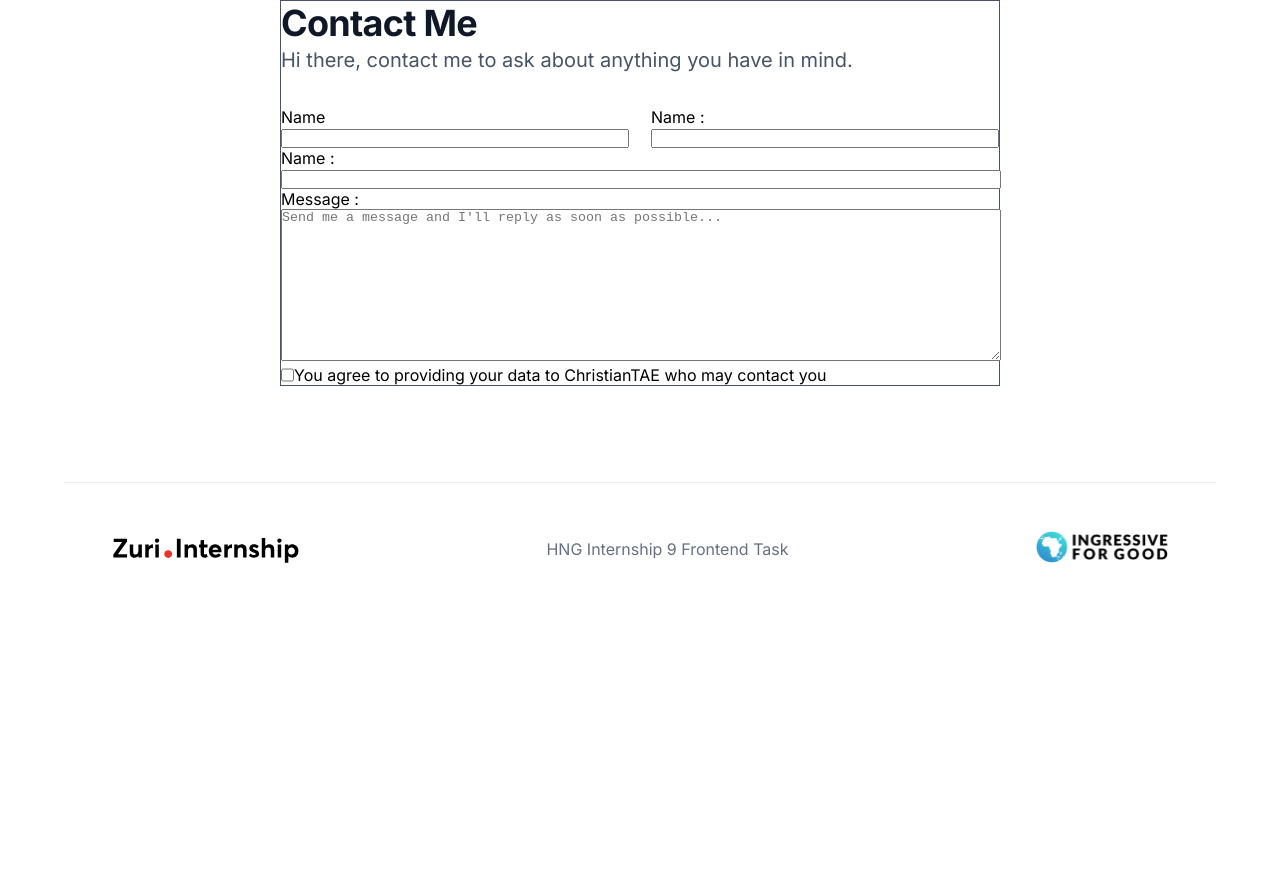
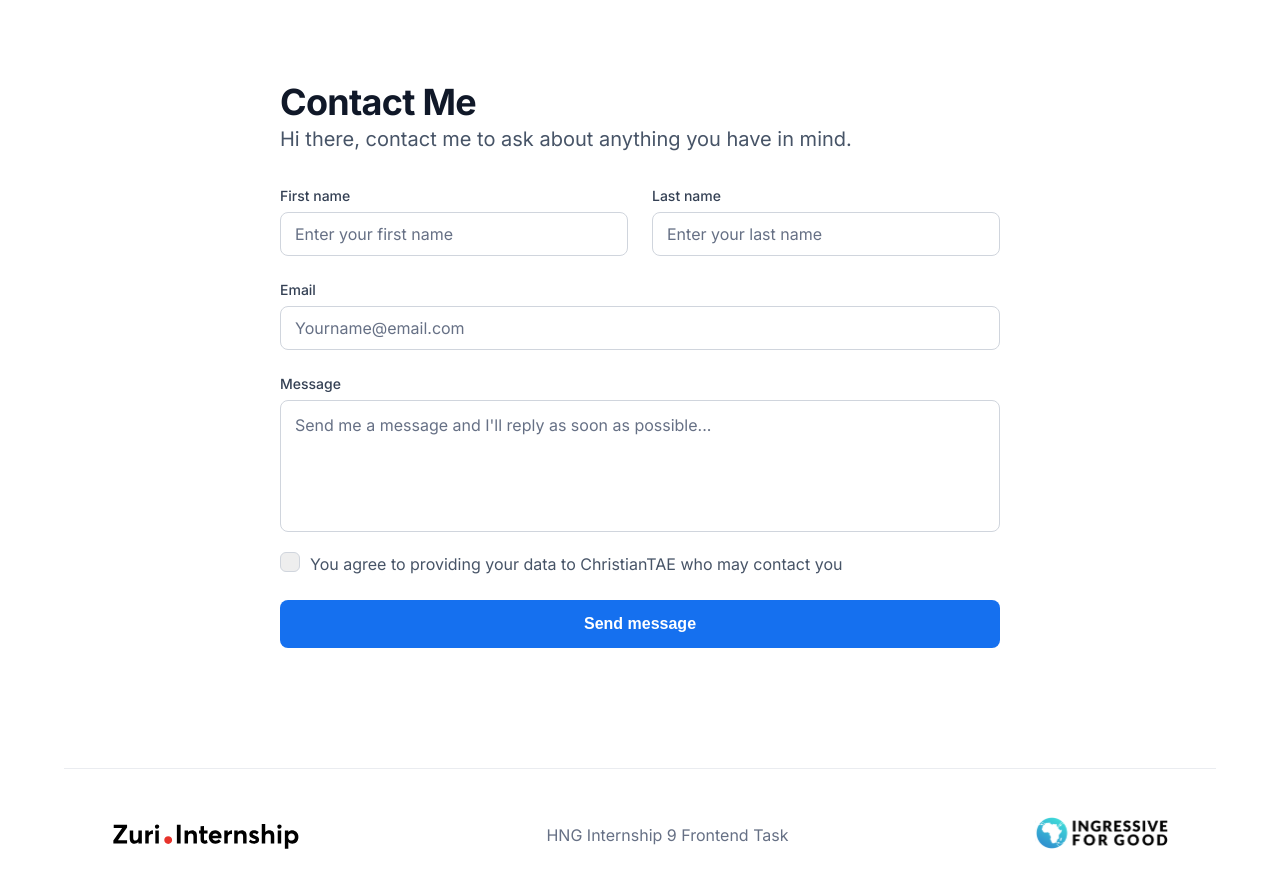
Before and after one commit to heytega/linkforest, a React (Create React App) app: page /Contact in a window 1280 px wide. Shown: the top 888 px of the page. Before the commit the page ends 800 px from the top, so only its background shows below. Built offline with nearby package versions, Linux system fonts and the light colour scheme.

Commit message:
styling: styled the form on the contact page

```diff
--- a/src/App.css
+++ b/src/App.css
@@ -1,6 +1,5 @@
 .main-container {
     background-color: #ffffff;
-    /* height: 72.375rem; */
     display: flex;
     flex-direction: column;
     align-items: center;
--- a/src/component_folder/form_folder/Form.css
+++ b/src/component_folder/form_folder/Form.css
@@ -1,9 +1,27 @@
 form {
     margin-top: 2rem;
+    font-family: 'Inter', sans-serif;
+    position: relative;
+}
+
+::placeholder{
+    color: #667085;
+}
+
+::placeholder, input, textarea{
+    font-weight: 400;
+    font-size: 16px;
+    line-height: 24px;
+    font-family: 'Inter', sans-serif;
 }
 
 form label {
     display: block;
+    font-weight: 500;
+    font-size: 14px;
+    line-height: 20px;
+    color: #344054;
+    margin-bottom: 6px;
 }
 
 .form-flex-container {
@@ -20,10 +38,137 @@ form label {
     width: 720px;
 }
 
-textarea{
-    width: 720px;
+textarea,input{
+    border: 1px solid #D0D5DD;
+    border-radius: 8px;
 }
 
-.checkbox{
+input{
+    height: 44px;
+    padding: 10px 14px;
+    align-items: center;
+}
+
+textarea{
+    width: 100%;
+    height: 132px;
+    padding: 12px 14px;
+    resize: none;
+}
+
+textarea:focus, input:focus{
+    outline: none;
+    box-shadow: 0px 3px 2px rgba(16, 24, 40, 0.05), 0px 0px 10px 1px #D1E9FF;
+}
+
+/* .checkbox-container{
     display: flex;
+    align-items: center;
+    margin-top: -0.5rem;
+} */
+
+.form-control{
+    margin-bottom: 1.5rem;
+    position: relative;
 }
+
+/* #checkbox {
+    width: 20px;
+    height: 20px;
+    border-radius: 6px;
+    border: 1px solid #D0D5DD;
+} */
+
+
+/* Customize the label (the container) */
+.checkbox-container {
+    display: block;
+    position: relative;
+    padding-left: 30px;
+    margin-top: -0.5rem;
+    /* margin-bottom: 12px; */
+    cursor: pointer;
+    font-size: 16px;
+    font-weight: 400;
+    line-height: 24px;
+    color: #475467;
+    -webkit-user-select: none;
+    -moz-user-select: none;
+    -ms-user-select: none;
+    user-select: none;
+}
+
+/* Hide the browser's default checkbox */
+.checkbox-container input {
+    position: absolute;
+    opacity: 0;
+    cursor: pointer;
+    height: 0;
+    width: 0;
+}
+
+/* Create a custom checkbox */
+.checkmark {
+    position: absolute;
+    top: 0;
+    left: 0;
+    width: 20px;
+    height: 20px;
+    border-radius: 6px;
+    border: 1px solid #D0D5DD;
+    background-color: #eee;
+}
+
+/* On mouse-over, add a grey background color */
+.checkbox-container:hover input~.checkmark {
+    /* background-color: #ccc; */
+    box-shadow: 0px 3px 2px rgba(16, 24, 40, 0.05), 0px 0px 10px 1px #D1E9FF;
+}
+
+/* When the checkbox is checked, add a blue background  */
+.checkbox-container input:checked~.checkmark {
+    /* background-color: #2196F3; */
+    border: #1570EF 1px solid;
+}
+
+/* Create the checkmark/indicator (hidden when not checked) */
+.checkmark:after {
+    content: "";
+    position: absolute;
+    display: none;
+}
+
+/* Show the checkmark when checked */
+.checkbox-container input:checked~.checkmark:after {
+    display: block;
+}
+
+/* Style the checkmark/indicator */
+.checkbox-container .checkmark:after {
+    left: 5px;
+    top: 1px;
+    width: 5px;
+    height: 10px;
+    border: 2px solid #1570EF;
+    border-width: 0 3px 3px 0;
+    -webkit-transform: rotate(45deg);
+    -ms-transform: rotate(45deg);
+    transform: rotate(45deg);
+}
+
+/* button */
+.form-control .btn{
+    display: inline-block;
+    position: relative;
+    background-color: #1570EF;
+    color: #fff;
+    font-weight: 600;
+    font-size: 16px;
+    line-height: 24px;
+    border-radius: 8px;
+    padding: 12px 20px 12px 20px;
+    border: none;
+    width: 100%;
+    left: 0;
+    top: 0;
+}
--- a/src/component_folder/form_folder/Form.js
+++ b/src/component_folder/form_folder/Form.js
@@ -3,59 +3,71 @@ import "./Form.css";
 
 const Form = ({ twitter }) => {
   const [firstName, setFirstName] = useState("");
+  const [lastName, setLastName] = useState("");
+  const [email, setEmail] = useState("");
+  const [message, setMessage] = useState("");
+
   return (
     <form>
       <div className="form-flex-container">
         <div className="form-control">
-          <label htmlFor="firstName">Name </label>
+          <label htmlFor="firstName">First name</label>
           <input
             type="text"
             id="first_name"
             name="firstName"
+            placeholder="Enter your first name"
             value={firstName}
             onChange={(e) => setFirstName(e.target.value)}
           />
         </div>
         <div className="form-control">
-          <label htmlFor="firstName">Name : </label>
+          <label htmlFor="firstName">Last name</label>
           <input
             type="text"
             id="last_name"
             name="firstName"
-            value={firstName}
-            onChange={(e) => setFirstName(e.target.value)}
+            placeholder="Enter your last name"
+            value={lastName}
+            onChange={(e) => setLastName(e.target.value)}
           />
         </div>
       </div>
-
       <div className="form-control">
-        <label htmlFor="email">Name : </label>
+        <label htmlFor="email">Email</label>
         <input
           type="text"
           id="email"
           name="email"
-          value={firstName}
-          onChange={(e) => setFirstName(e.target.value)}
+          placeholder="Yourname@email.com"
+          value={email}
+          onChange={(e) => setEmail(e.target.value)}
         />
       </div>
+
       <div className="form-control">
-        <label htmlFor="message">Message : </label>
+        <label htmlFor="message">Message</label>
         <textarea
           name="message"
           id="message"
-          cols="30"
-          rows="10"
+          //   cols="30"
+          //   rows="10"
           placeholder="Send me a message and I'll reply as soon as possible..."
-          value={firstName}
-          onChange={(e) => setFirstName(e.target.value)}
+          value={message}
+          onChange={(e) => setMessage(e.target.value)}
         ></textarea>
       </div>
-      <div className="checkbox">
-        <input type="checkbox" name="checkbox" />
-        <label htmlFor="checkbox">
+      <div className="form-control">
+        <label className="checkbox-container">
           You agree to providing your data to {twitter.username} who may contact
           you
+          <input type="checkbox" />
+          <span className="checkmark"></span>
         </label>
+      </div>
+      <div className="form-control">
+        {/* <input className="btn" value="Send message" /> */}
+        <button className="btn">Send message</button>
       </div>
     </form>
   );
--- a/src/index.css
+++ b/src/index.css
@@ -10,12 +10,12 @@ body {
   font-family: 'Inter', sans-serif;
   -webkit-font-smoothing: antialiased;
   -moz-osx-font-smoothing: grayscale;
+  position: relative;
    /* display: flex;
   flex-direction: column;
   text-align: center;  */
 }
 
-/* code {
-  font-family: source-code-pro, Menlo, Monaco, Consolas, 'Courier New',
-    monospace;
-} */
+ code, pre {
+  font-family: 'Inter', sans-serif;
+}
--- a/src/route_folder/contact_page/ContactPage.css
+++ b/src/route_folder/contact_page/ContactPage.css
@@ -15,5 +15,7 @@ p{
 
 .contact-page-container {
     max-width: 720px;
-    border: #475467 solid 1px;
+    padding-top: 5rem;
+    /* border: #475467 solid 1px;/ */
+    position: relative;
 }
```
